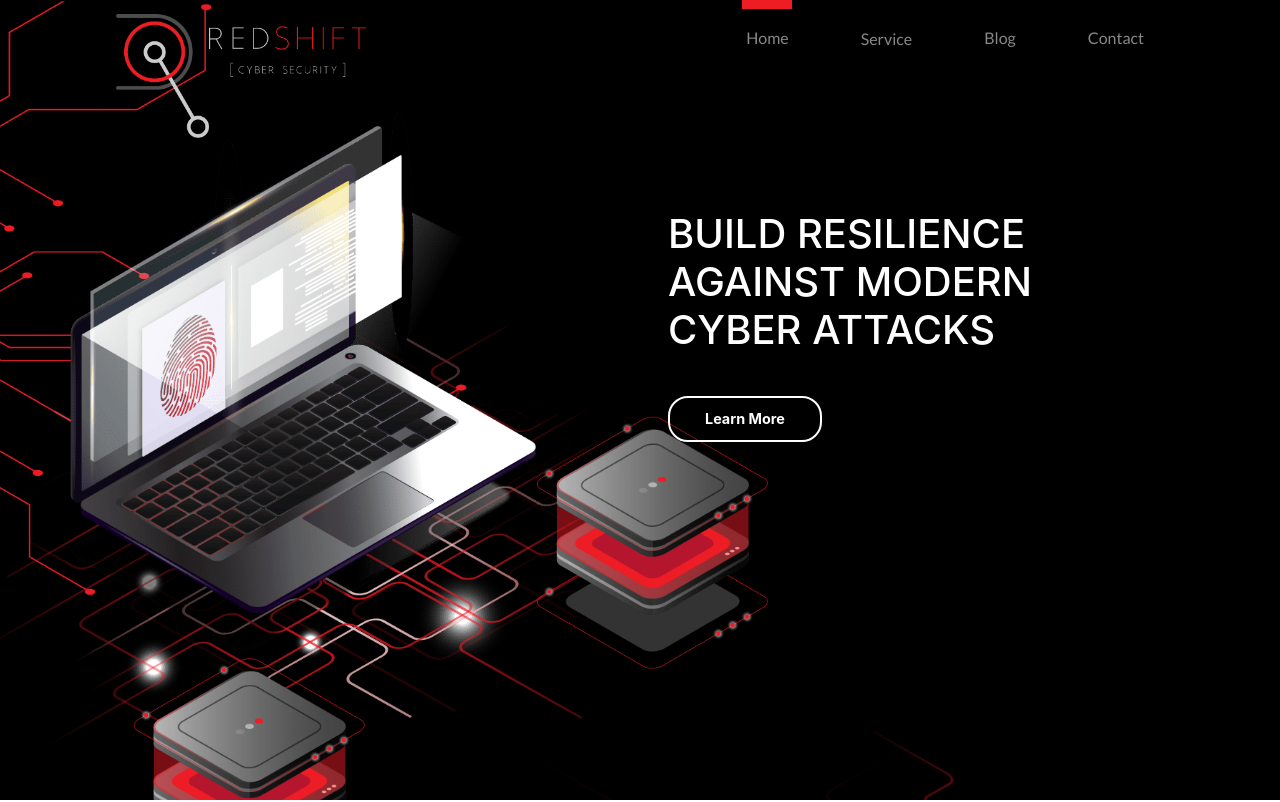
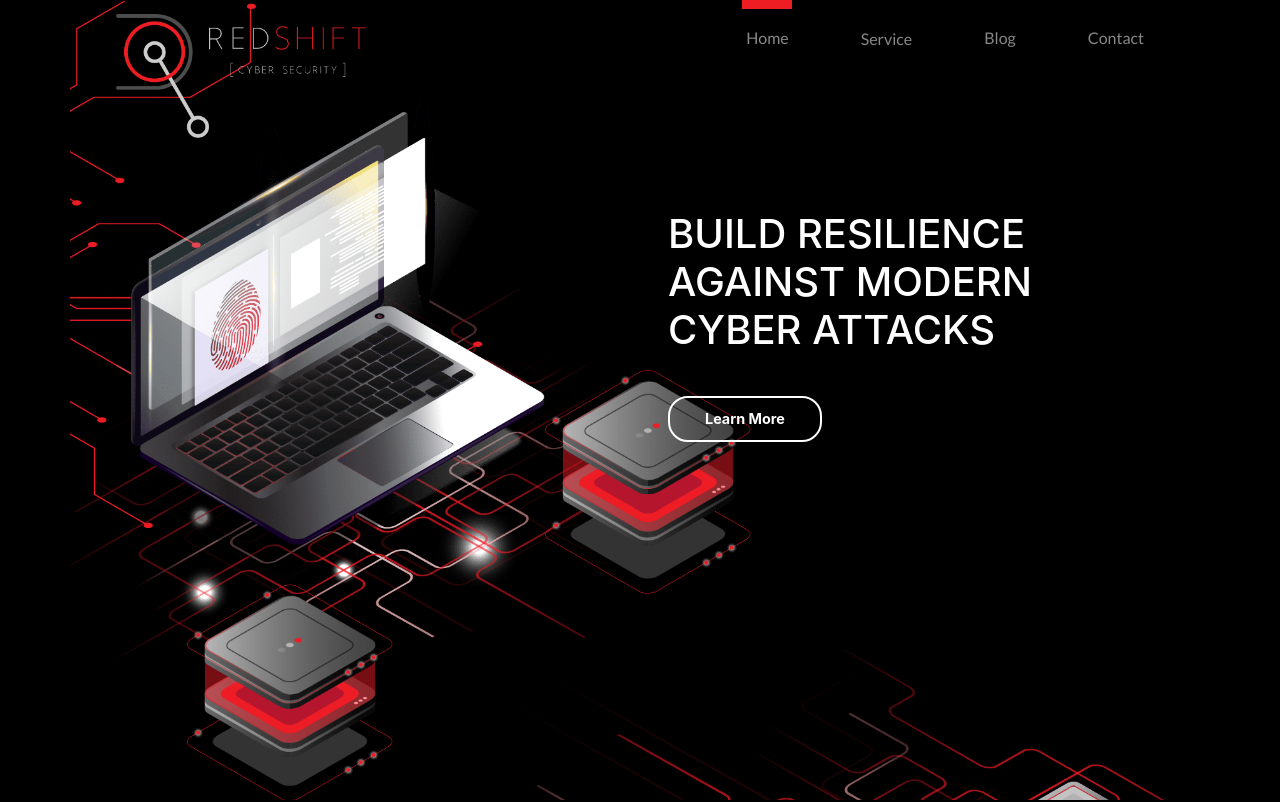
Before and after one commit to Panfi/Redshift, a React (Create React App) app: page / in a window 1280 px wide. Shown: the top 802 px of the page. Built offline with nearby package versions, Linux system fonts and the light colour scheme.

Commit message:
Update home.js
centered home banner

```diff
--- a/src/pages/homeComponent/home.js
+++ b/src/pages/homeComponent/home.js
@@ -134,8 +134,8 @@ class Home extends Component {
     };
 
     return (
-      <div>
-        <Container fluid className="home" style={{ backgroundColor: '#000000', height: "90vh", minHeight: '100vh', overflowX: 'hidden', width: '100%' }}>
+      <div style={{ background: '#000000' }}>
+        <Container className="home" style={{ backgroundColor: '#000000', height: "90vh", minHeight: '100vh', overflowX: 'hidden', width: '100%' }}>
           <Lottie
             options={{
               ...defaultOptions,
```
